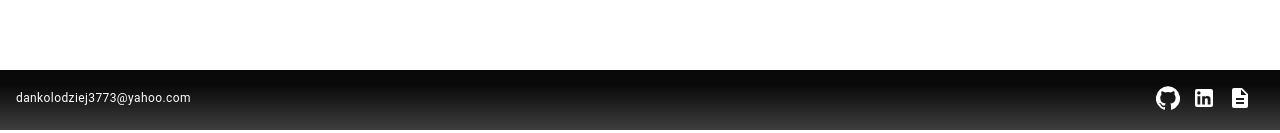
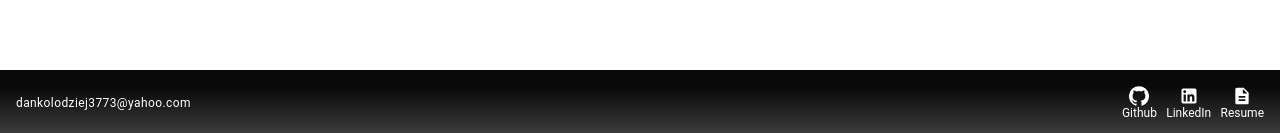
Before and after one commit to DanielKolodziej/DanielKolodziej.github.io, a React (Create React App) app: page / in a window 1280 px wide. Shown: the part 3131-3264 px from the top of the page. Built offline with nearby package versions, Linux system fonts and the light colour scheme.

Commit message:
use of buttonNavigation in footer to include label and icon

```diff
--- a/src/Footer.js
+++ b/src/Footer.js
@@ -1,6 +1,6 @@
 import React from 'react';
 import { makeStyles } from '@material-ui/core/styles';
-import { Typography, Grid, useMediaQuery } from '@material-ui/core';
+import { Typography, Grid, useMediaQuery, BottomNavigation, BottomNavigationAction } from '@material-ui/core';
 import GitHubIcon from '@material-ui/icons/GitHub';
 import LinkedInIcon from '@material-ui/icons/LinkedIn';
 import DescriptionIcon from '@material-ui/icons/Description';
@@ -18,22 +18,39 @@ const useStyles = makeStyles({
           color: '#00ffa8',
         },
     },
+    bottomNavContainer: {
+      height: 'max-content',
+      backgroundColor: 'rgba(0,0,0,0)',
+      '&>button': {
+        color: '#fff',
+        padding: '0 0 0 0.7em',
+        minWidth: 'max-content',
+        '&:hover': {
+          color: '#00ffa8'
+        }
+      }
+    }
   });
 
 const Footer = () => {
   const classes = useStyles();
   // const isMobile = useMediaQuery('(max-width: 924px)');
   return (
-    <Grid container className={classes.background} justify='space-between'>
+    <Grid container className={classes.background} justify='space-between' alignItems="center">
       <Grid item>
           <Typography variant="caption" component="a" className={classes.links}>
               dankolodziej3773@yahoo.com
           </Typography>
       </Grid>
       <Grid item>
-        <a href="https://github.com/DanielKolodziej" rel="noopener"><GitHubIcon className={classes.links}/></a>
+        {/* <a href="https://github.com/DanielKolodziej" rel="noopener"><GitHubIcon className={classes.links}/></a>
         <a href="https://www.linkedin.com/in/daniel-kolodziej-08a548141/" rel="noopener"><LinkedInIcon className={classes.links}/></a>
-        <a href={resume} download><DescriptionIcon className={classes.links}/></a>
+        <a href={resume} download><DescriptionIcon className={classes.links}/></a> */}
+        <BottomNavigation showLabels className={classes.bottomNavContainer}>
+          <BottomNavigationAction onClick={()=> window.open("https://github.com/DanielKolodziej", "_blank", "noopener")} label="Github" icon={<GitHubIcon fontSize='small'/>} />
+          <BottomNavigationAction onClick={()=> window.open("https://www.linkedin.com/in/daniel-kolodziej-08a548141/", "_blank", "noopener")} label="LinkedIn" icon={<LinkedInIcon fontSize='small'/>} />
+          <BottomNavigationAction onClick={()=> window.open(resume, "download", "noopener")} label="Resume" icon={<DescriptionIcon fontSize='small'/>} />
+        </BottomNavigation>
       </Grid>
     </Grid>
   );
```
